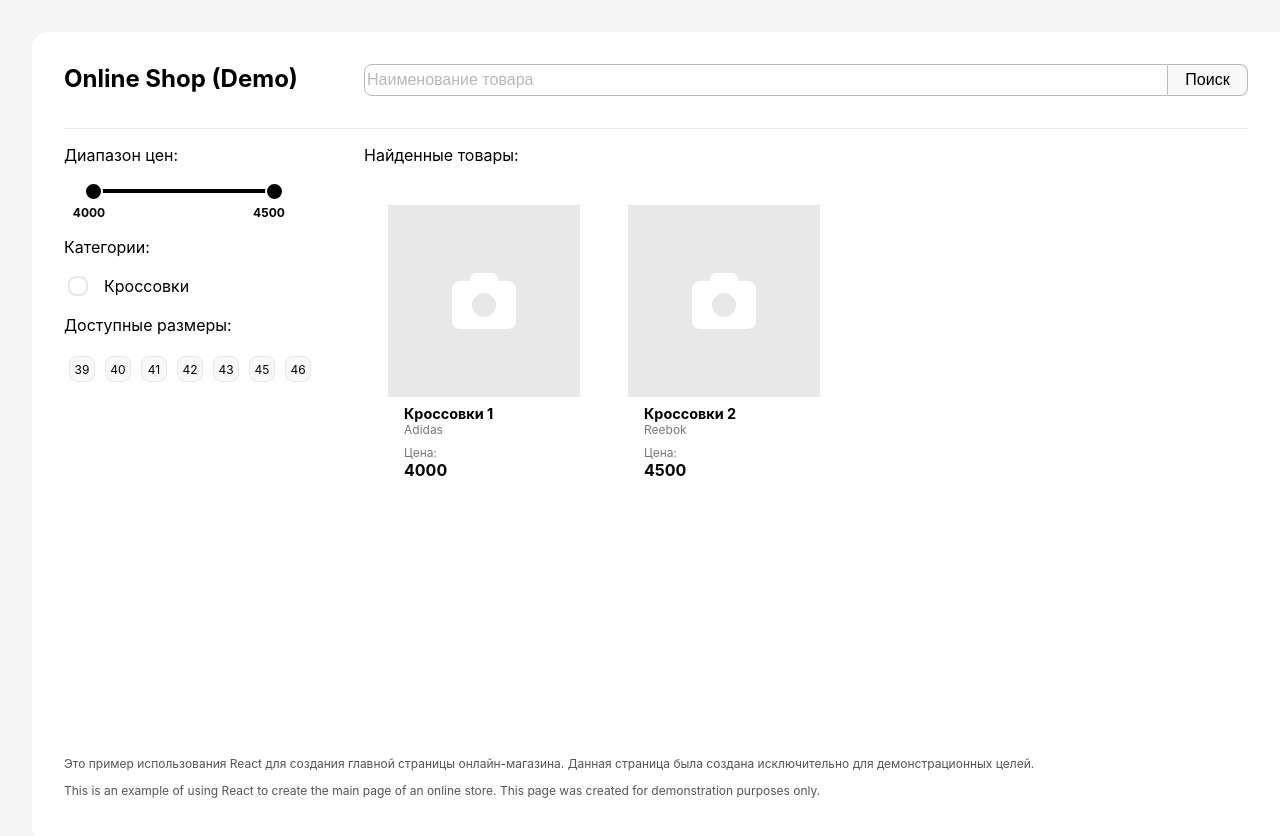
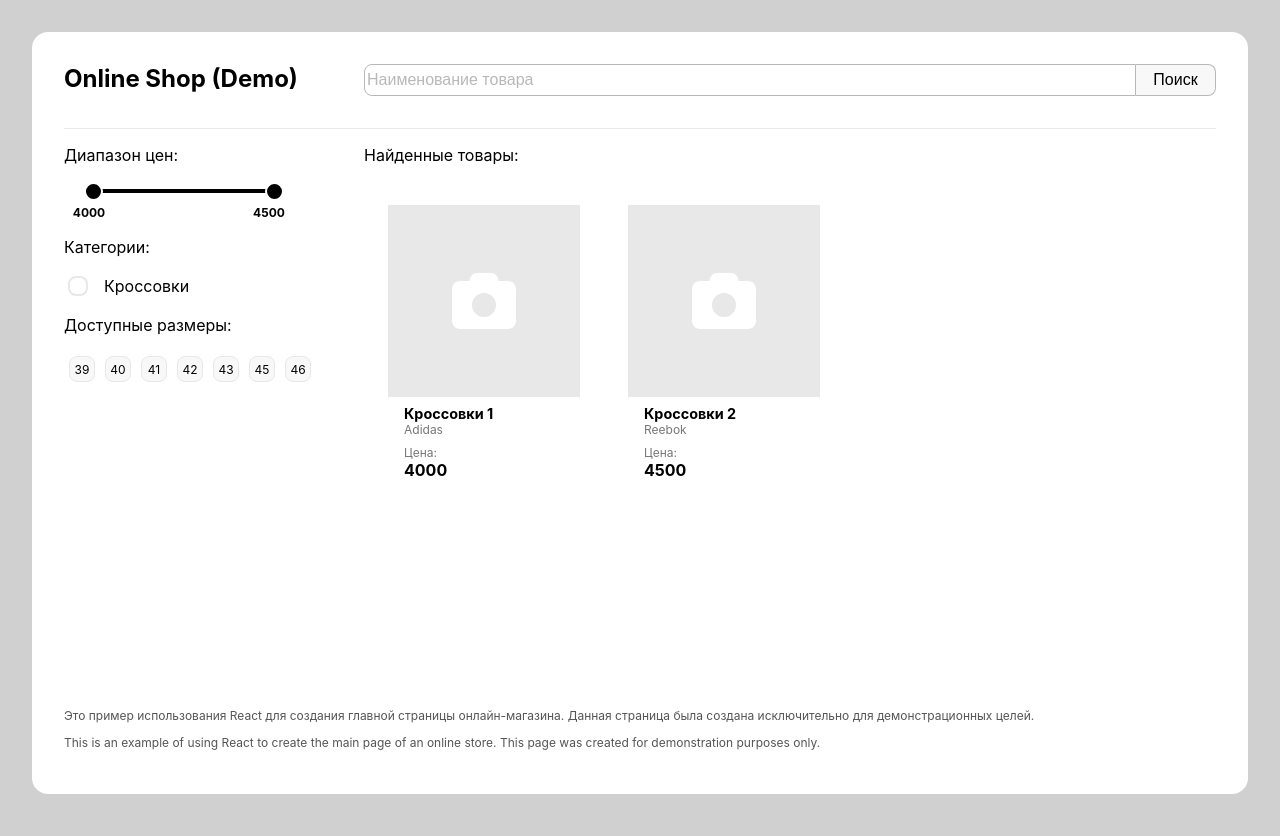
Before and after one commit to a2leexx/online-shop-react, a React (Create React App) app: page / in a window 1280 px wide. Shown: the top 836 px of the page. Built offline with nearby package versions, Linux system fonts and the light colour scheme.

Commit message:
изменено оформление страницы

```diff
--- a/src/App.css
+++ b/src/App.css
@@ -94,17 +94,14 @@ ul.category-list {
 }
 
 .app {
-  border-top-left-radius: 1rem;
-  border-bottom-left-radius: 1rem;
-  margin-left: 2rem;
-  margin-top: 2rem;
-  margin-bottom: 2rem;
+  border-radius: 1rem;
+  margin: 2rem;
   background-color: #fff;
   padding: 2rem;
 }
 
 .main-part {
-  min-height: 85vh;
+  min-height: calc(85vh - 3rem);
 }
 
 .footer {
--- a/src/index.css
+++ b/src/index.css
@@ -5,7 +5,7 @@ body {
     sans-serif;
   -webkit-font-smoothing: antialiased;
   -moz-osx-font-smoothing: grayscale;
-  background-color: #f5f5f5;
+  background-color: #d0d0d0;
 }
 
 code {
```
